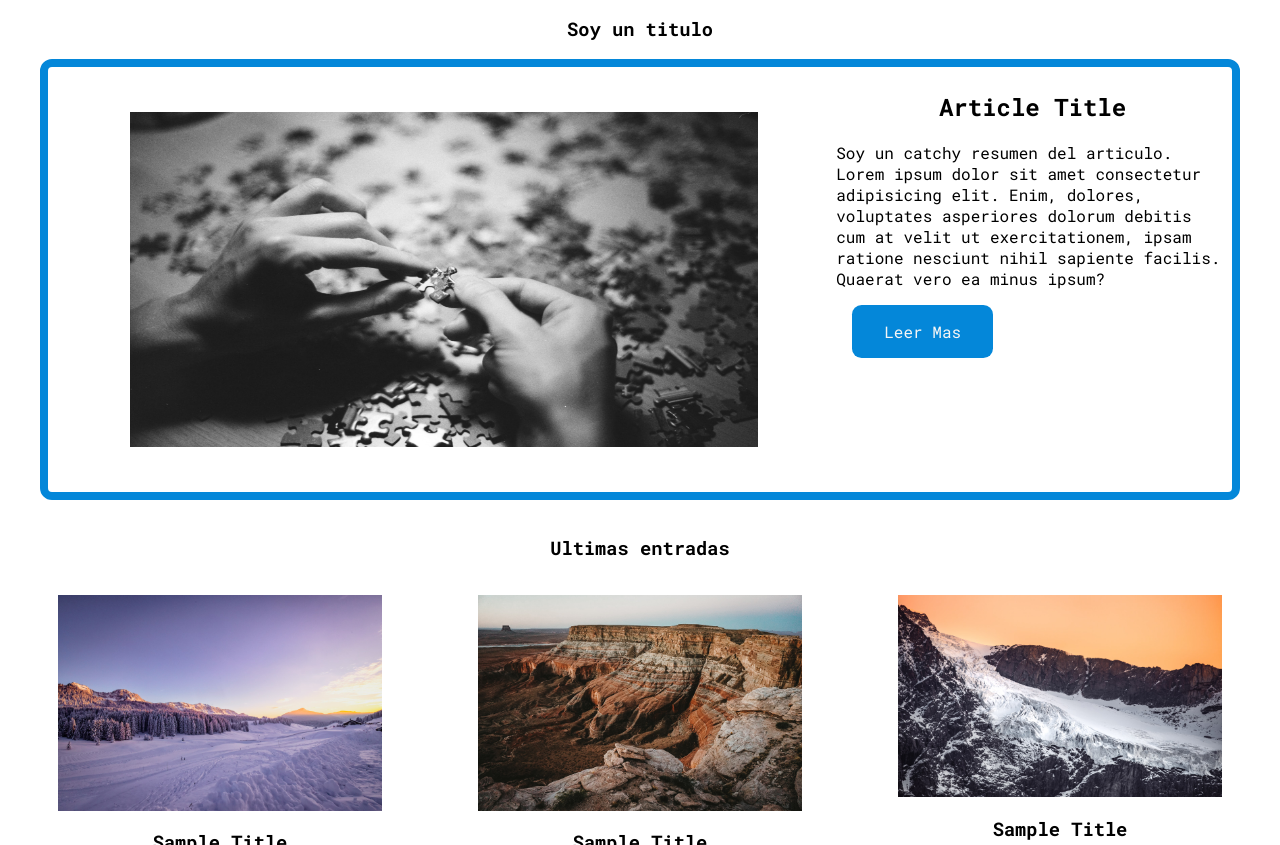
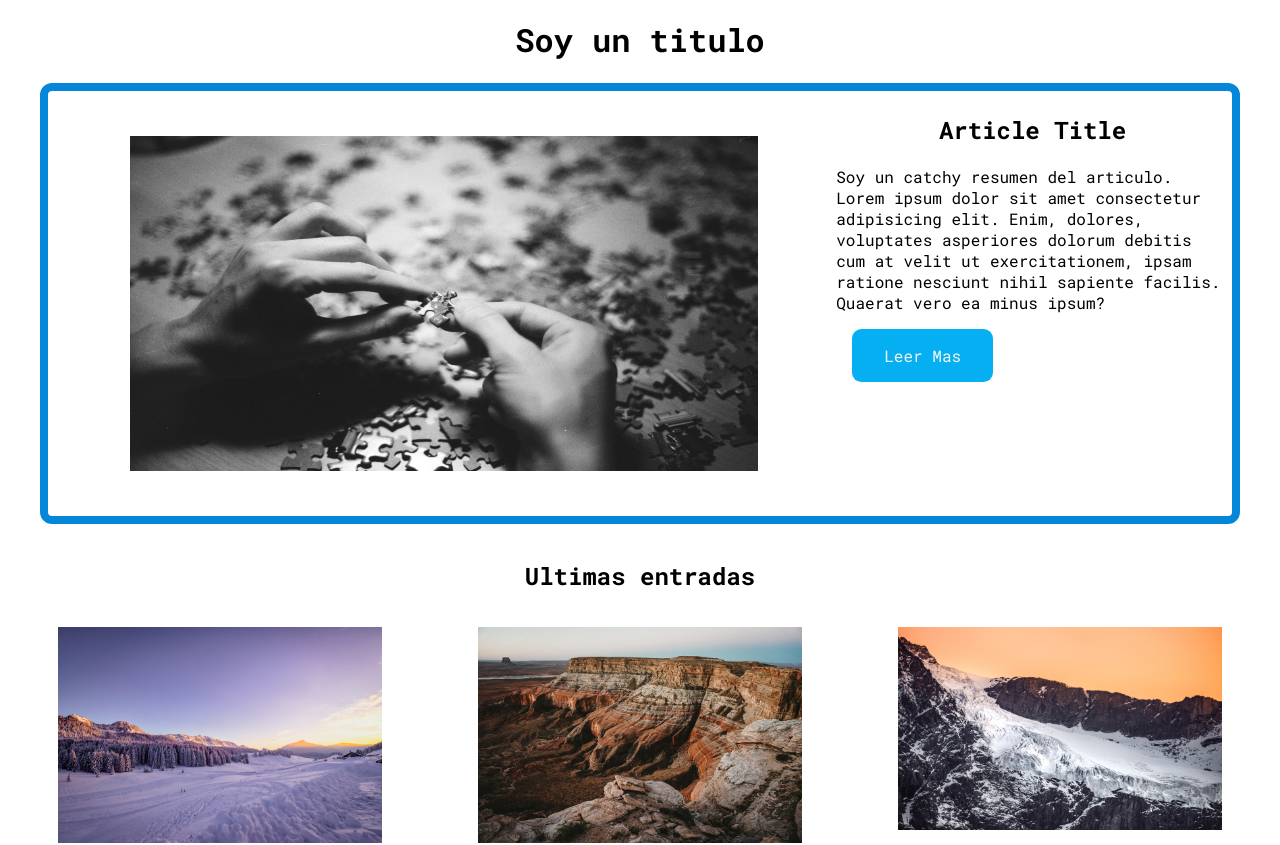
Before and after one commit to AlexAntartico/ch-project, a plain HTML site: page common/blogs.html in a window 1280 px wide. Shown: the part 147-992 px from the top of the page. Drawn offline with Linux system fonts and the light colour scheme.

Commit message:
fixed colors??? i dont know what im doing here anymore

```diff
--- a/common/blogs.html
+++ b/common/blogs.html
@@ -28,7 +28,7 @@
         </nav>
     </header>
     <main class="main-blogs">
-        <h3>Soy un titulo</h3>
+        <h1>Soy un titulo</h1>
         <section class="featured-blog-container">
             <div class="featured-img-container">
                 <picture>
@@ -43,7 +43,7 @@
             </div>
         </section>
         <section class="latest-blog-containers">
-            <h3>Ultimas entradas</h3>
+            <h2>Ultimas entradas</h2>
             <div>
                 <article class="mini-blog-container">
                     <img src="../images/anthony-da-cruz-unsplash@akh.jpg" alt="imagen de prueba">
--- a/css/style.css
+++ b/css/style.css
@@ -257,6 +257,10 @@ footer .footer-love h3{
     align-items: center;
 }
 
+.mini-blog-container h3 {
+    color: #BF216B;
+}
+
 .mini-blog-container p {
     margin: .8rem .8rem;
 }
@@ -271,7 +275,7 @@ footer .footer-love h3{
     border: none;
     border-radius: .6rem;
     padding: 1rem 2rem;
-    background-color: #0487D9;
+    background-color: #05AFF2;
     color: whitesmoke;
     font-size: 1rem;
     text-align: center;
@@ -281,7 +285,7 @@ footer .footer-love h3{
 }
 
 .blog-button:hover {
-    background-color: #BF216B;
+    background-color: #F2295F;
     cursor: pointer;
 }
 
```
